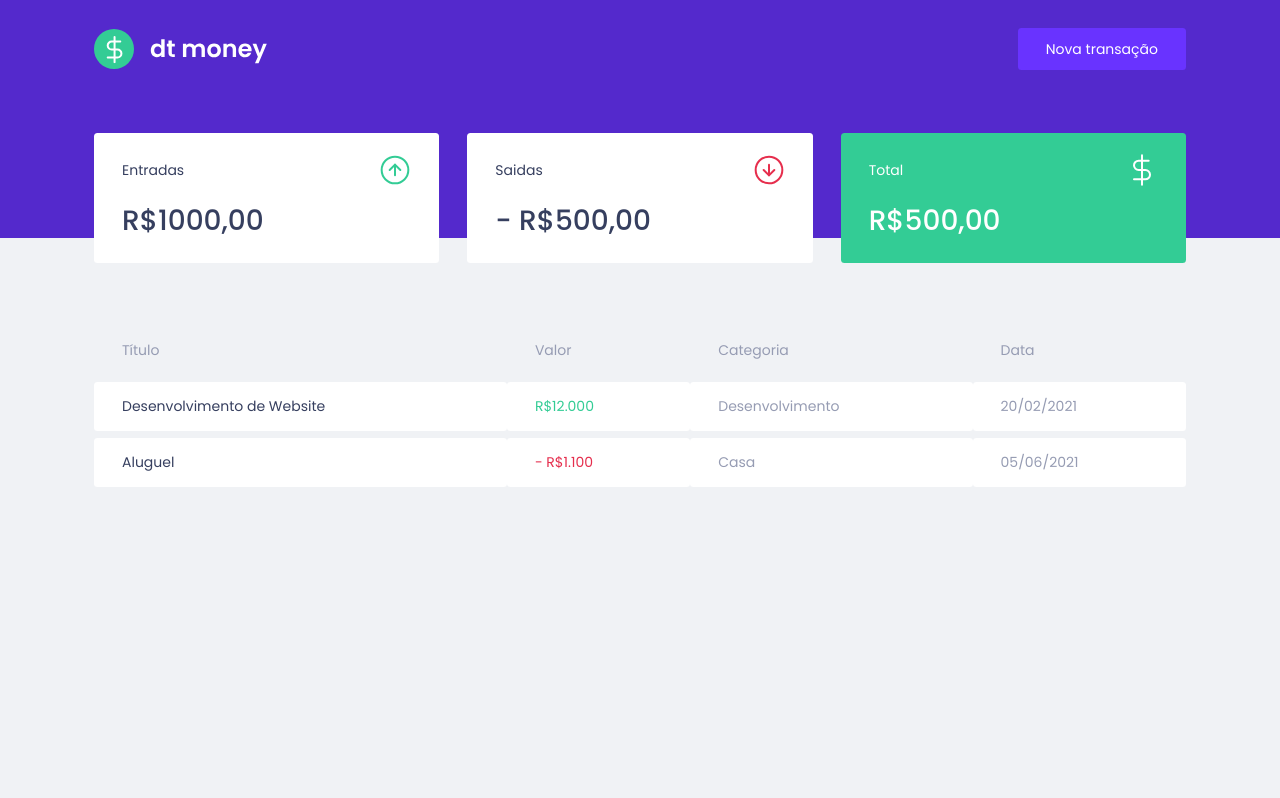
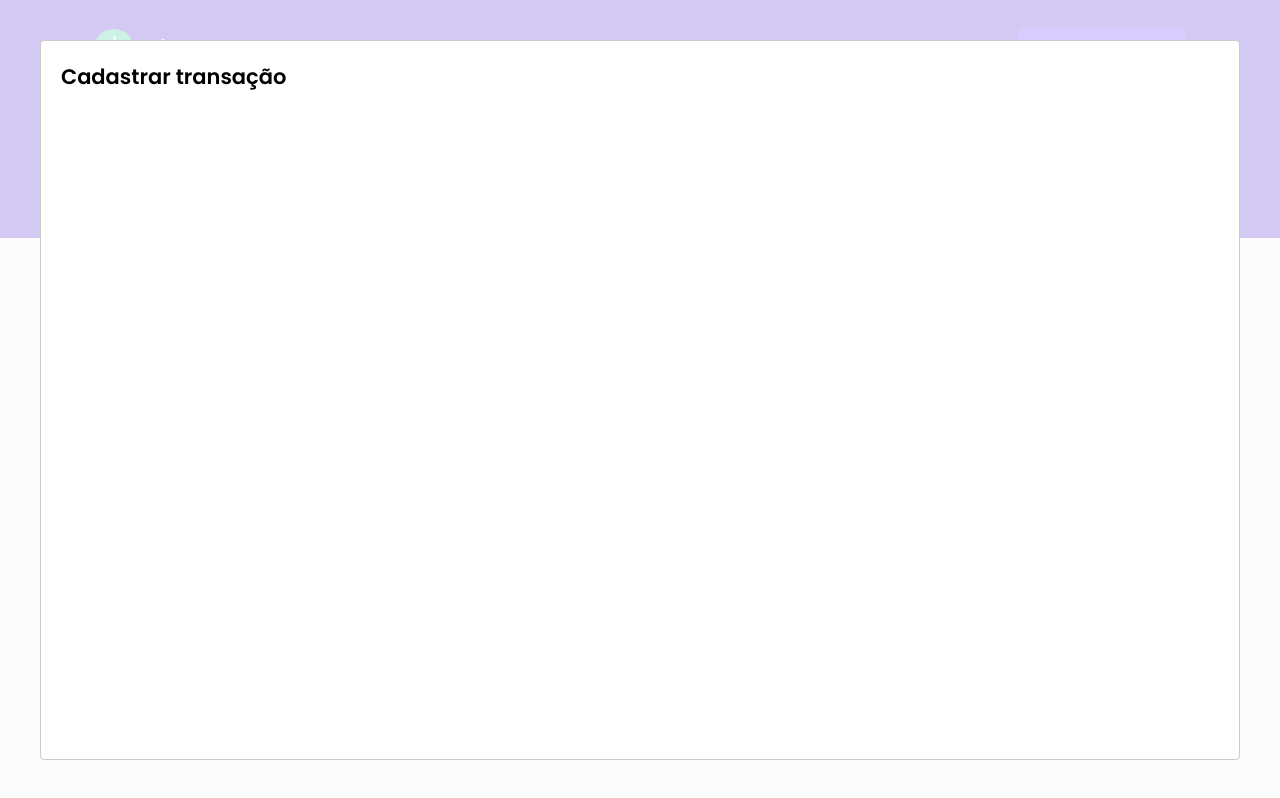
Before and after one commit to Rennan-sbarros/dtmoney, a React (Create React App) app: page / in a window 1280 px wide. Both pictures are taken after a click on the button "Nova transação". Built offline with nearby package versions, Linux system fonts and the light colour scheme; no server answers; what miragejs would draw is missing.

Commit message:
creation modal configuration

```diff
--- a/package.json
+++ b/package.json
@@ -7,6 +7,7 @@
     "miragejs": "^0.1.42",
     "react": "^17.0.2",
     "react-dom": "^17.0.2",
+    "react-modal": "^3.14.3",
     "react-scripts": "4.0.3",
     "styled-components": "^5.3.1",
     "web-vitals": "^1.0.1"
@@ -19,6 +20,7 @@
     "@types/node": "^12.0.0",
     "@types/react": "^17.0.0",
     "@types/react-dom": "^17.0.0",
+    "@types/react-modal": "^3.12.1",
     "@types/styled-components": "^5.1.14",
     "typescript": "^4.1.2"
   },
--- a/src/App.tsx
+++ b/src/App.tsx
@@ -1,12 +1,36 @@
+import { useState } from 'react';
+import Modal from 'react-modal';
+
 import { Dashboard } from "./components/Dashboard";
 import { Header } from "./components/Header";
 import { GlobalStyle } from "./styles/global";
 
+Modal.setAppElement('#root');
+
 export function App() {
+  const [isNewTransactionModalOpen, setIsNewTransactionModalOpen] = useState(false);
+
+  function handleOpenNewTransactionModal() {
+      setIsNewTransactionModalOpen(true);
+  }
+
+  function handleCloseNewTransactionModal() {
+      setIsNewTransactionModalOpen(false)
+  }
+
   return (
     <>
-      <Header />
+      <Header onOpenNewTransactionModal={handleOpenNewTransactionModal} />
+
       <Dashboard />
+
+      <Modal
+        isOpen={isNewTransactionModalOpen}
+        onRequestClose={handleCloseNewTransactionModal}
+      >
+        <h2>Cadastrar transação</h2>
+      </Modal>
+
       <GlobalStyle />
     </>
   );
--- a/src/components/Header/index.tsx
+++ b/src/components/Header/index.tsx
@@ -1,14 +1,23 @@
 import logoImg from '../../assets/logo.svg'
+
 import { Container, Content } from './styles'
 
-export function Header () {
+interface HeaderProps {
+    onOpenNewTransactionModal: () => void;
+}
+
+export function Header({ onOpenNewTransactionModal }:HeaderProps ) {
+
+
     return (
         <Container>
             <Content>
                 <img src={logoImg} alt="dt money" />
-                <button type="button">
+                <button type="button" onClick={onOpenNewTransactionModal}>
                     Nova transação
                 </button>
+
+
             </Content>
         </Container>
     )
```
Also changed, not shown: 1 other file (tests, documents, lock files or other folders).
